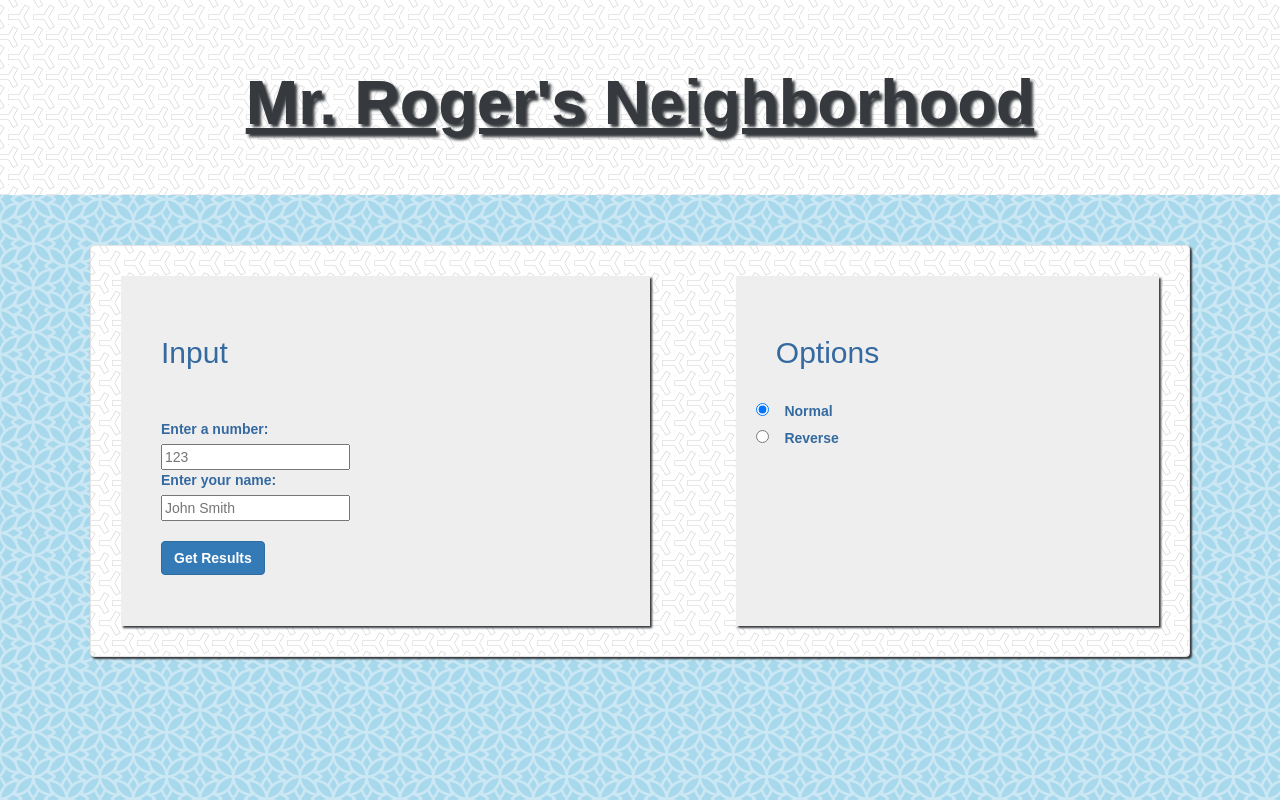
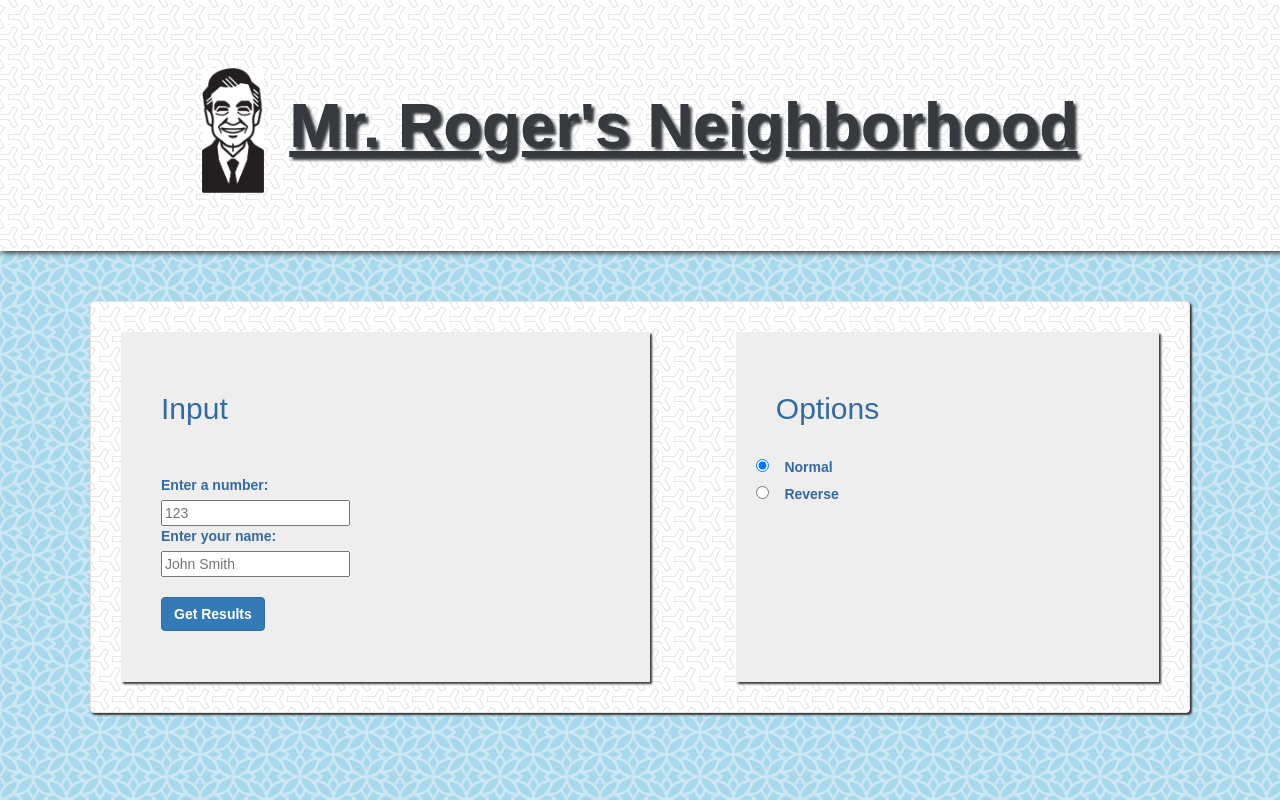
Before and after one commit to mlstroud/mr-rogers-neighborhood, a plain HTML site: page index.html in a window 1280 px wide. Drawn offline with Linux system fonts and the light colour scheme.

Commit message:
add mr.rogers photo to jumbotron, adjust its css

```diff
--- a/css/styles.css
+++ b/css/styles.css
@@ -33,10 +33,16 @@ body {
   display: table;
 }
 
+img {
+  height: 125px;
+  margin-right: 2%;
+}
+
 .jumbotron {
   background-image: url("../img/background.png");
   text-align: center;
   background-color: transparent;
+  box-shadow: 2px 2px 5px #36393D;
 }
 
 .title-text {
--- a/index.html
+++ b/index.html
@@ -9,7 +9,9 @@
   </head>
   <body>
     <div class="jumbotron">
-      <h1 class="title-text">Mr. Roger's Neighborhood</h1>
+
+      <h1 class="title-text"><img src="./img/rogers.png">Mr. Roger's Neighborhood</h1>
+
     </div>
     <div class="container">
 
```
Also changed, not shown: img/rogers.png (added).
